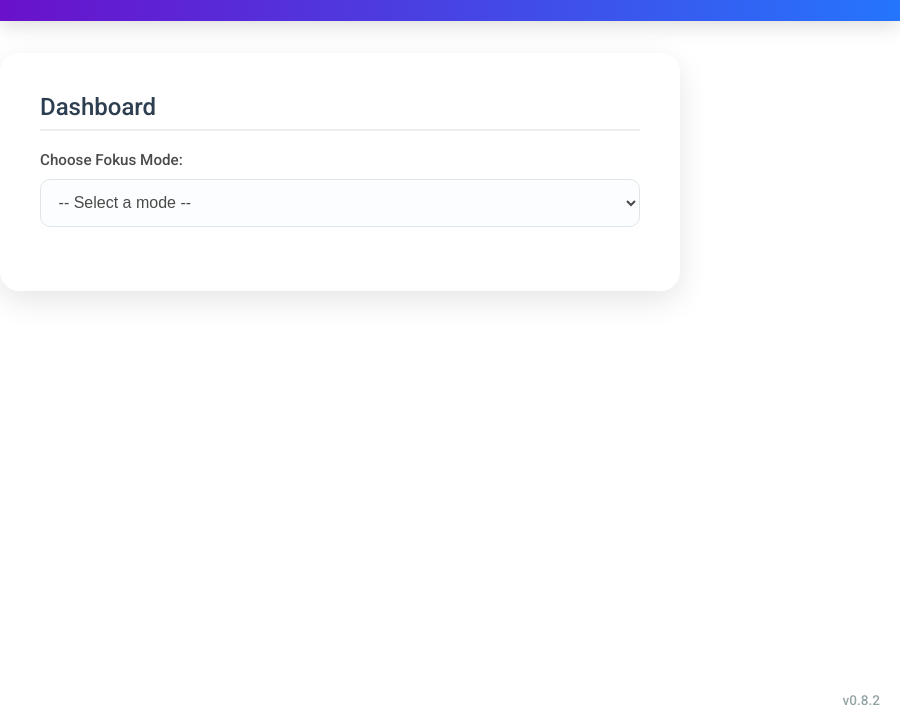
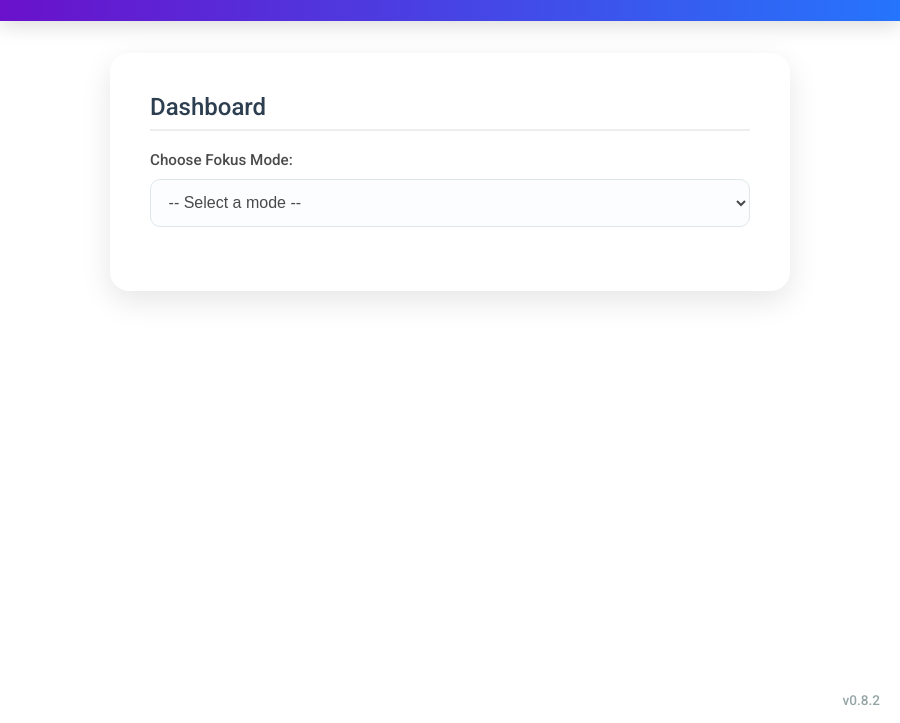
Before and after one commit to wallbuilder/SuperFokus, an Electron app: page index.html in a window 900 px wide. Shown: the part 77-800 px from the top of the page. Drawn offline with Linux system fonts and the light colour scheme; no server answers.

Commit message:
Center dashboard container and update specs

```diff
--- a/index.html
+++ b/index.html
@@ -209,12 +209,11 @@
       .container {
         width: 80%;
         max-width: 600px;
-        margin-top: 2rem;
+        margin: 2rem auto 3rem auto;
         padding: 2.5rem;
         background: var(--container-bg);
         border-radius: 20px;
         box-shadow: 0 10px 30px rgba(0,0,0,0.1);
-        margin-bottom: 3rem;
         backdrop-filter: blur(10px);
         color: var(--text-color);
       }
```
Also changed, not shown: specs/minor-1.md (+1 -0 lines), MacPort-spec.md (deleted), specs/MacPort-spec.md (added).
